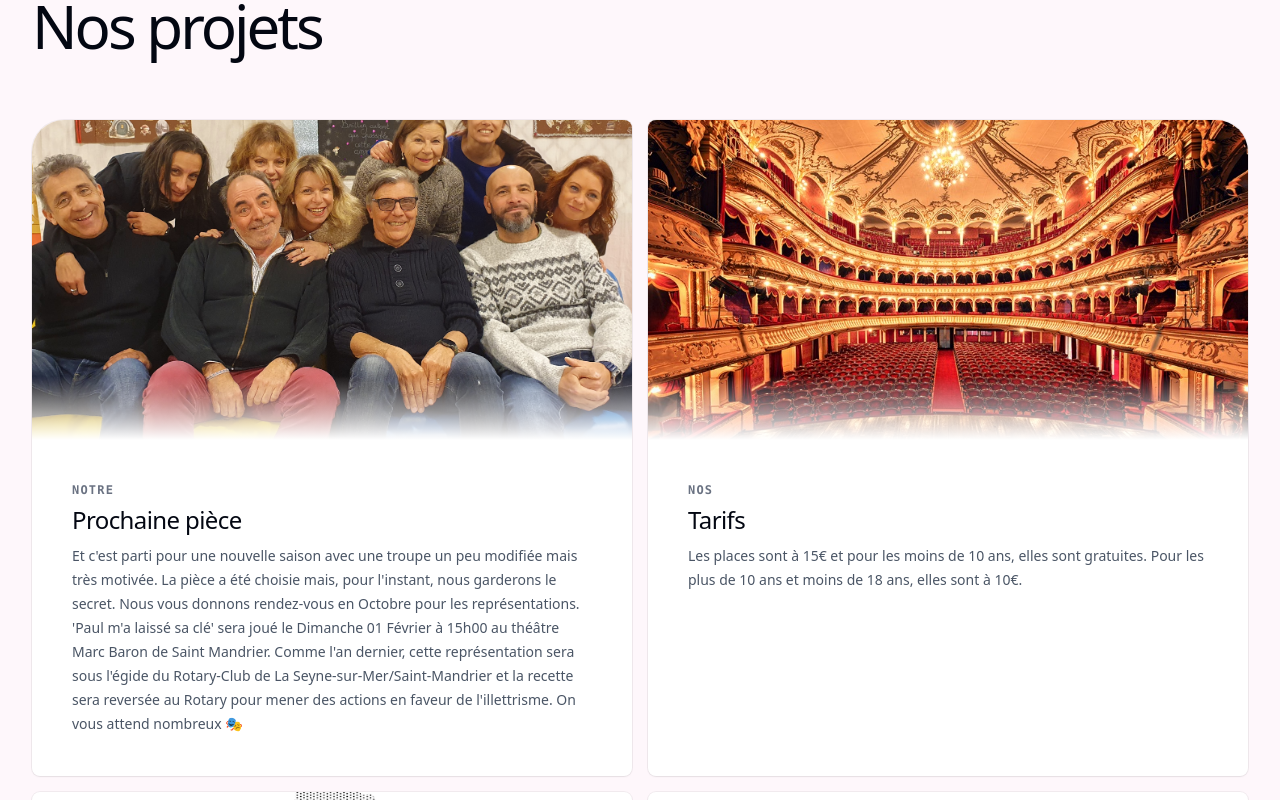
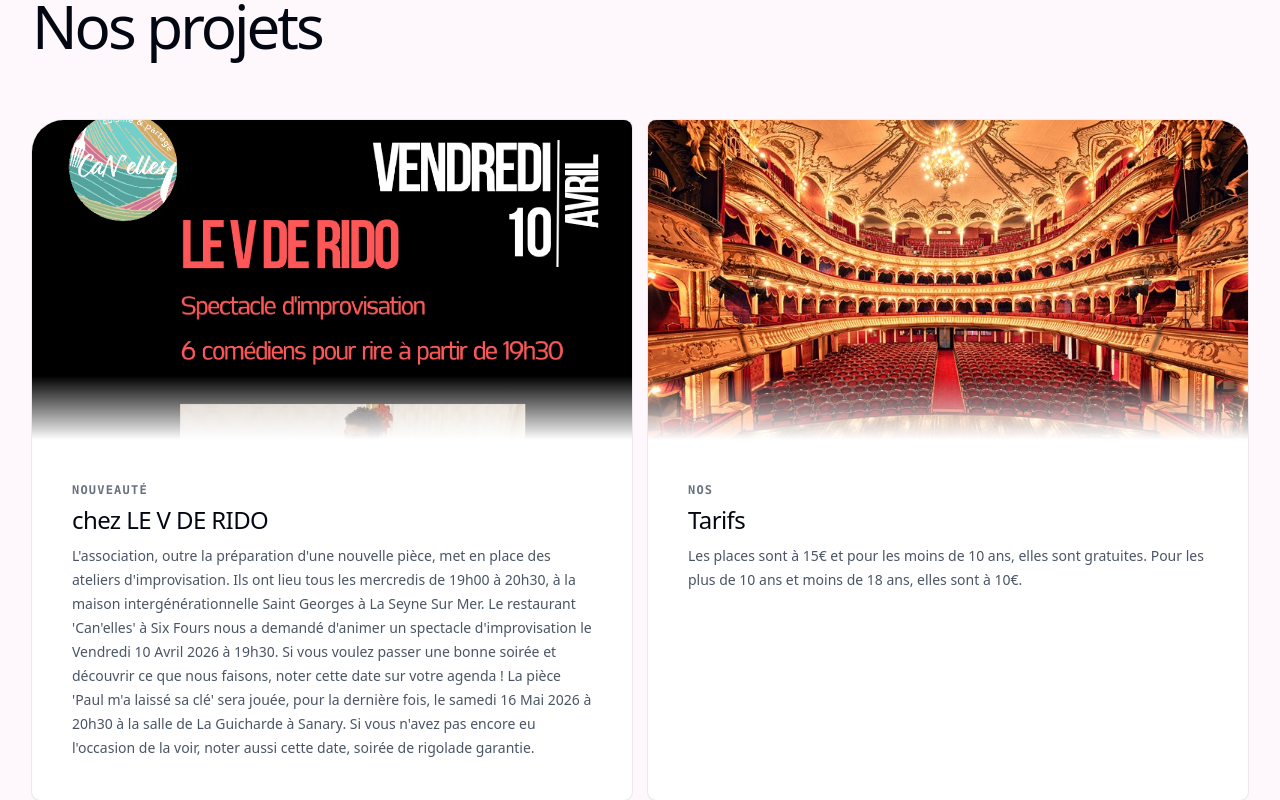
Before and after one commit to Iskandar835/levderido, a Next.js app: page / in a window 1280 px wide. Shown: the part 880-1680 px from the top of the page. Built offline with nearby package versions, Linux system fonts and the light colour scheme; a web font is replaced by a local one.

Commit message:
MAJ: contenu section bento

```diff
--- a/src/app/page.tsx
+++ b/src/app/page.tsx
@@ -46,11 +46,11 @@ function BentoSection() {
       </Heading>
       <div className="mt-10 grid grid-cols-1 gap-4 sm:mt-16 lg:grid-cols-6 lg:grid-rows-2">
         <BentoCard
-          eyebrow="Notre"
-          title="Prochaine pièce"
-          description="Et c'est parti pour une nouvelle saison avec une troupe un peu modifiée mais très motivée. La pièce a été choisie mais, pour l'instant, nous garderons le secret. Nous vous donnons rendez-vous en Octobre pour les représentations. 'Paul m'a laissé sa clé' sera joué le Dimanche 01 Février à 15h00 au théâtre Marc Baron de Saint Mandrier. Comme l'an dernier, cette représentation sera sous l'égide du Rotary-Club de La Seyne-sur-Mer/Saint-Mandrier et la recette sera reversée au Rotary pour mener des actions en faveur de l'illettrisme. On vous attend nombreux 🎭"
+          eyebrow="Nouveauté"
+          title="chez LE V DE RIDO"
+          description="L'association, outre la préparation d'une nouvelle pièce, met en place des ateliers d'improvisation. Ils ont lieu tous les mercredis de 19h00 à 20h30, à la maison intergénérationnelle Saint Georges à La Seyne Sur Mer. Le restaurant 'Can'elles' à Six Fours nous a demandé d'animer un spectacle d'improvisation le Vendredi 10 Avril 2026 à 19h30. Si vous voulez passer une bonne soirée et découvrir ce que nous faisons,  noter cette date sur votre agenda ! La pièce 'Paul m'a laissé sa clé' sera jouée,  pour la dernière fois,  le samedi 16 Mai 2026 à 20h30 à la salle de La Guicharde à Sanary. Si vous n'avez pas encore eu l'occasion de la voir, noter aussi cette date, soirée de rigolade garantie."
           graphic={
-            <div className="h-80 bg-[url(/company/troupe-2026.jpg)] bg-[size:100%_650px] bg-cover bg-[left_0px_top_-10px] bg-no-repeat sm:bg-[left_0px_top_-40px]" />
+            <div className="h-80 bg-[url(/posters/affiche-impro.jpg)] bg-[size:100%_650px] bg-cover bg-[left_0px_top_-10px] bg-no-repeat sm:bg-[left_0px_top_-40px]" />
           }
           fade={['bottom']}
           className="max-lg:rounded-t-4xl lg:col-span-3 lg:rounded-tl-4xl"
```
Also changed, not shown: public/posters/affiche-impro.jpg (added).
